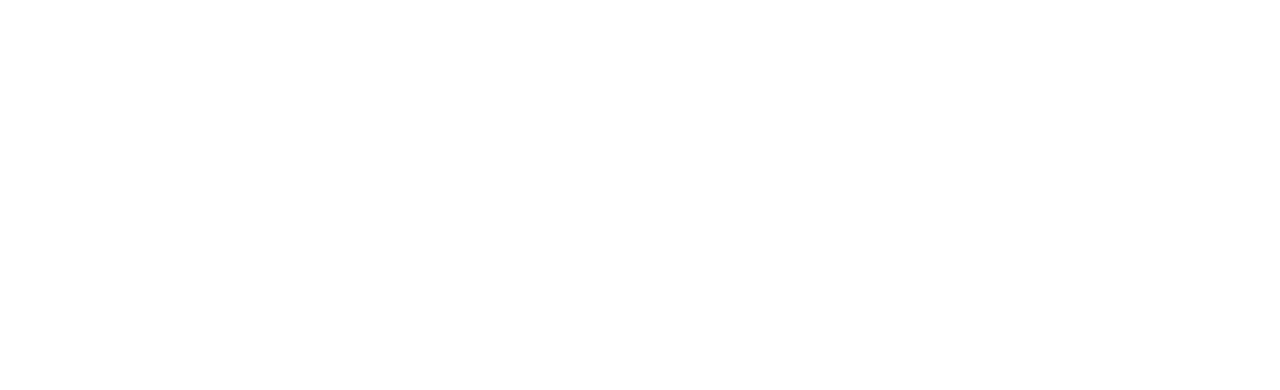
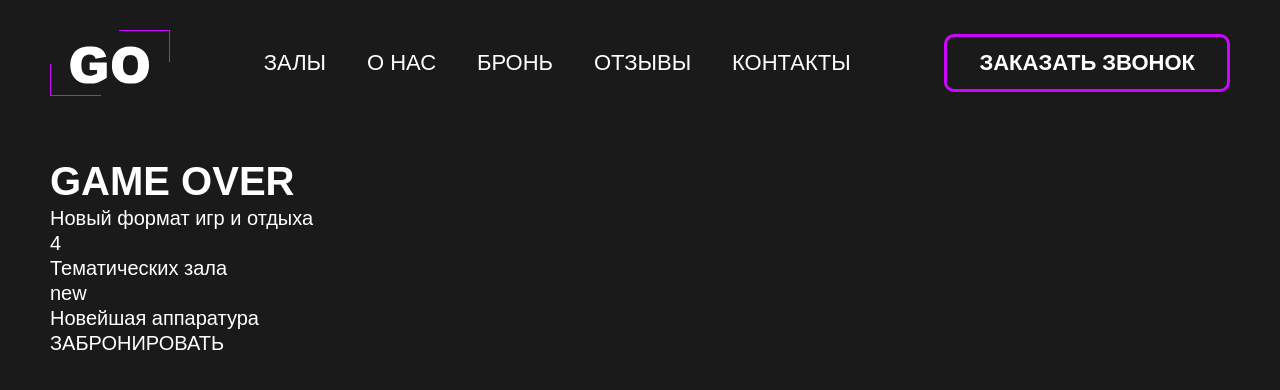
Before and after one commit to s-kislov/go_flex, a plain HTML site: page index.html in a window 1280 px wide. Drawn offline with Linux system fonts and the light colour scheme.

Commit message:
header is done

```diff
--- a/css/global-style.css
+++ b/css/global-style.css
@@ -1,40 +1,3 @@
-
-@font-face {
-  font-family: 'Roboto';
-  src: url('../fonts/roboto-v29-latin_cyrillic-regular.eot');
-  src: url('../fonts/roboto-v29-latin_cyrillic-regular.eot?#iefix') format('embedded-opentype'),
-  url('../fonts/roboto-v29-latin_cyrillic-regular.woff2') format('woff2'),
-  url('../fonts/roboto-v29-latin_cyrillic-regular.woff') format('woff'),
-  url('../fonts/roboto-v29-latin_cyrillic-regular.ttf') format('truetype'),
-  url('../fonts/roboto-v29-latin_cyrillic-regular.svg#Roboto') format('svg');
-  font-style: normal;
-  font-weight: normal;
-}
-
-@font-face {
-  font-family: 'Roboto';
-  src: url('../fonts/roboto-v29-latin_cyrillic-700.eot');
-  src: url('../fonts/roboto-v29-latin_cyrillic-700.eot?#iefix') format('embedded-opentype'),
-    url('../fonts/roboto-v29-latin_cyrillic-700.woff2') format('woff2'),
-    url('../fonts/roboto-v29-latin_cyrillic-700.woff') format('woff'),
-    url('../fonts/roboto-v29-latin_cyrillic-700.ttf') format('truetype'),
-    url('../fonts/roboto-v29-latin_cyrillic-700.svg#Roboto-Black') format('svg');
-  font-style: normal;
-  font-weight: 700;
-}
-
-@font-face {
-  font-family: 'Roboto';
-  src: url('../fonts/roboto-v29-latin_cyrillic-900.eot');
-  src: url('../fonts/roboto-v29-latin_cyrillic-900.eot?#iefix') format('embedded-opentype'),
-    url('../fonts/roboto-v29-latin_cyrillic-900.woff2') format('woff2'),
-    url('../fonts/roboto-v29-latin_cyrillic-900.woff') format('woff'),
-    url('../fonts/roboto-v29-latin_cyrillic-900.ttf') format('truetype'),
-    url('../fonts/roboto-v29-latin_cyrillic-900.svg#Roboto') format('svg');
-  font-style: normal;
-  font-weight: 900;
-}
-
 html {
   position: relative;
   box-sizing: border-box;
@@ -50,12 +13,13 @@ body {
   min-width: 320px;
   min-height: 100vh;
 
-  font-family: 'Roboto', sans-serif;
+  font-family: 'Arial', sans-serif;
+  font-weight: 400;
 
   font-size: 20px;
   line-height: 1.25;
-  background-color: #fff;
-  color: #000;
+  background-color: #1B1A1B;
+  color: #fff;
 
   padding-bottom: 100px;
 }
@@ -107,12 +71,12 @@ iframe {
 }
 
 .container {
-  max-width: 1140px;
+  max-width: 1240px; /* +60px от нужного размера */
   padding: 30px;
   margin: 0 auto;
 }
 
 section {
-  max-width: 1080px;
+  max-width: 1180px;
   padding: 50px 0;
 }
--- /dev/null
+++ b/css/header.css
@@ -0,0 +1,28 @@
+.container-header{
+  display: flex;
+  justify-content: space-between;
+  align-items: center;
+  font-size: 1.1em;
+
+}
+
+.game-over__menu{
+  display: flex;
+  width: 587px;
+  justify-content: space-between;
+  text-transform: uppercase;
+
+}
+
+.game-over__menu-link{
+  line-height: 50px;
+}
+
+.game-over__header-button{
+  background-color: transparent;
+  font-weight: 700;
+  color: #fff;
+  border: 3px solid #CD06FF;
+  border-radius: 10px;
+  padding: 12px 32px;
+}
--- a/css/style.css
+++ b/css/style.css
@@ -1,2 +1,4 @@
 @import "normalize.css";
 @import "global-style.css";
+@import "header.css";
+@import "banner.css";
--- a/index.html
+++ b/index.html
@@ -10,8 +10,56 @@
   <title>GO</title>
 </head>
 
-<body>
+<body class="game-over">
 
+  <header class="game-over__header">
+    <div class="container">
+      <div class="container-header">
+        <img src="/img/logo.svg" alt="Логотип компании game over" class="game-over__logo">
+        <ul class="game-over__menu">
+          <li class="game-over__menu-item">
+            <a href="#" class="game-over__menu-link">залы</a>
+          </li>
+          <li class="game-over__menu-item">
+            <a href="#" class="game-over__menu-link">О нас</a>
+          </li>
+          <li class="game-over__menu-item">
+            <a href="#" class="game-over__menu-link">Бронь</a>
+          </li>
+          <li class="game-over__menu-item">
+            <a href="#" class="game-over__menu-link">отзывы</a>
+          </li>
+          <li class="game-over__menu-item">
+            <a href="#" class="game-over__menu-link">Контакты</a>
+          </li>
+        </ul>
+        <a href="#" class="game-over__header-button">ЗАКАЗАТЬ ЗВОНОК</a>
+      </div>
+    </div>
+  </header>
+
+  <main class="game-over__main">
+    <div class="container">
+      <div class="container__main">
+        <h1 class="game-over_main-title">
+          GAME OVER
+        </h1>
+
+        <p>
+          Новый формат игр и отдыха
+        </p>
+        <div class="text">
+          <p>4</p>
+          <p>Тематических зала</p>
+        </div>
+        <div class="text">
+          <p>new</p>
+          <p>Новейшая аппаратура</p>
+        </div>
+        <a>ЗАБРОНИРОВАТЬ</a>
+      </div>
+    </div>
+  </main>
 </body>
 
 </html>
```
Also changed, not shown: css/banner.css (added).
